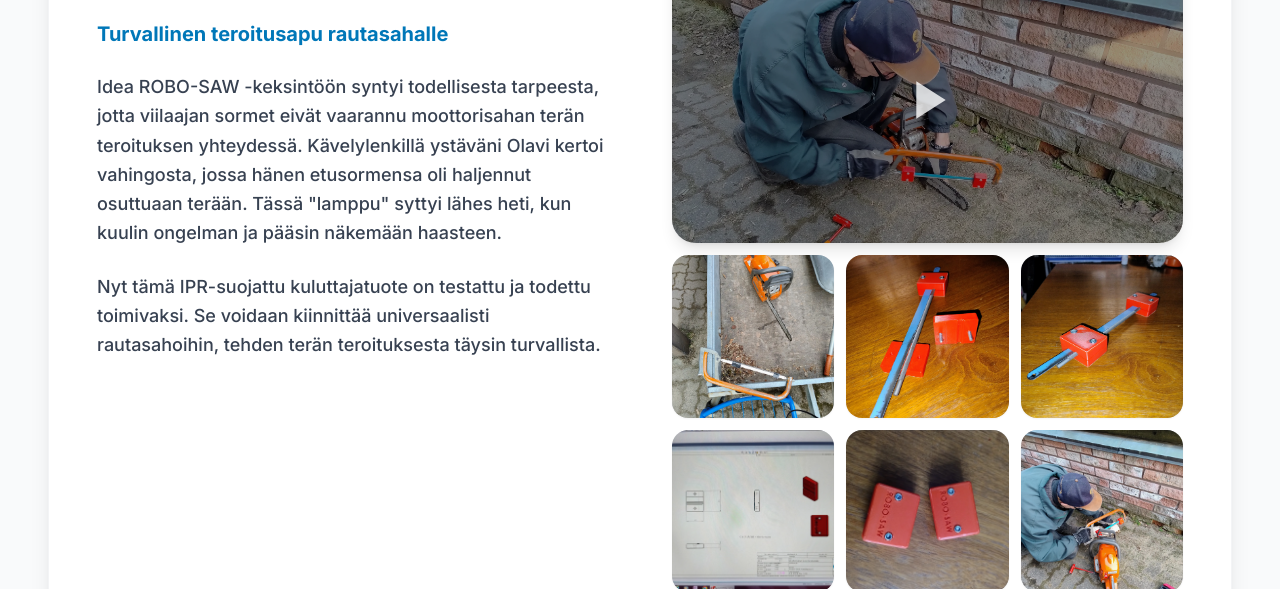
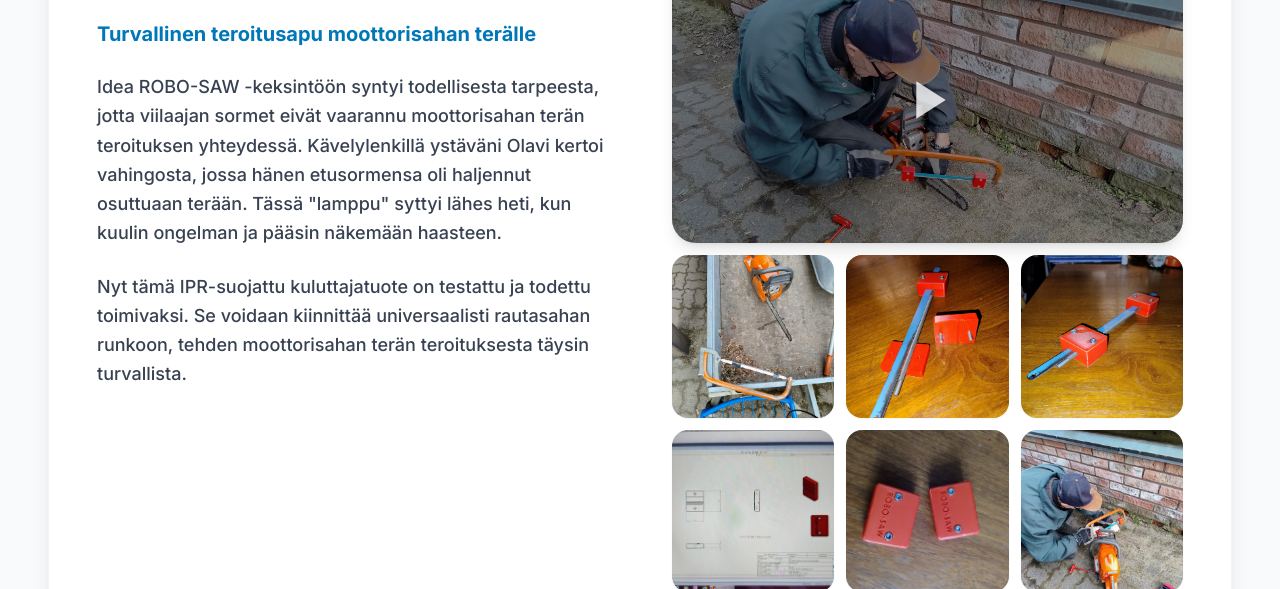
Before and after one commit to EskoMorkoGit/Roboline-verkkosivut, a website built with Vite: page innovaatiot.html in a window 1280 px wide. Shown: the part 726-1315 px from the top of the page. Built offline with nearby package versions, Linux system fonts and the light colour scheme; files whose address does not match are found by name.

Commit message:
Sisältö: Päivitetty ROBO-SAW-keksinnön kuvaus myös innovaatiot.html-sivulla

```diff
--- a/innovaatiot.html
+++ b/innovaatiot.html
@@ -443,7 +443,7 @@
                       IPR Suojattu Keksintö
                     </span>
                   </div>
-                  <p class="text-brand-primary font-bold text-xl mb-6">Turvallinen teroitusapu rautasahalle</p>
+                  <p class="text-brand-primary font-bold text-xl mb-6">Turvallinen teroitusapu moottorisahan terälle</p>
 
                   <div class="space-y-6 text-gray-700 text-lg leading-relaxed font-medium">
                     <p>
@@ -451,9 +451,10 @@
                       moottorisahan terän teroituksen yhteydessä. Kävelylenkillä ystäväni Olavi kertoi vahingosta, jossa
                       hänen etusormensa oli haljennut osuttuaan terään. Tässä "lamppu" syttyi lähes heti, kun kuulin
                       ongelman ja pääsin näkemään haasteen.
+                    </p>
                     <p>
                       Nyt tämä IPR-suojattu kuluttajatuote on testattu ja todettu toimivaksi. Se voidaan kiinnittää
-                      universaalisti rautasahoihin, tehden terän teroituksesta täysin turvallista.
+                      universaalisti rautasahan runkoon, tehden moottorisahan terän teroituksesta täysin turvallista.
                     </p>
                   </div>
                 </div>
```
